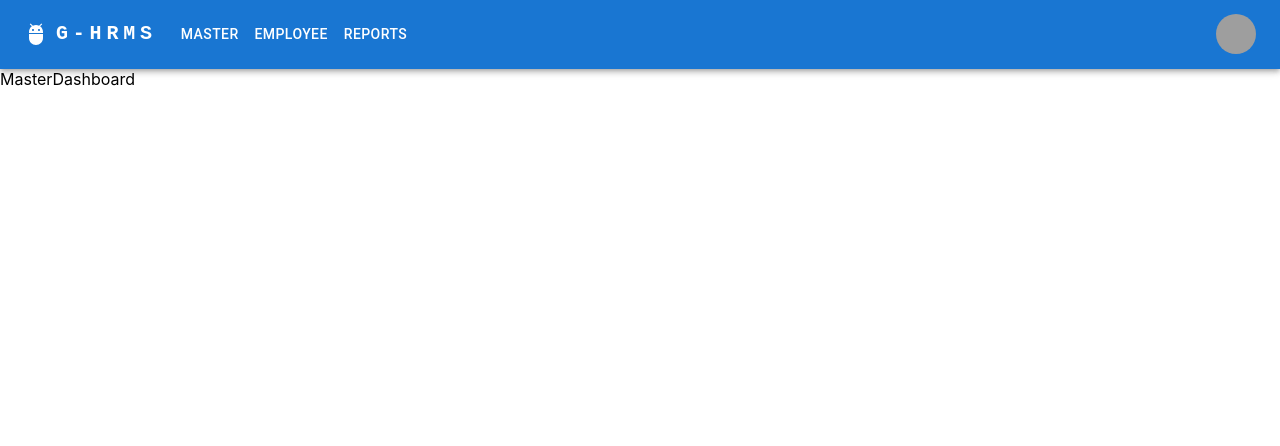
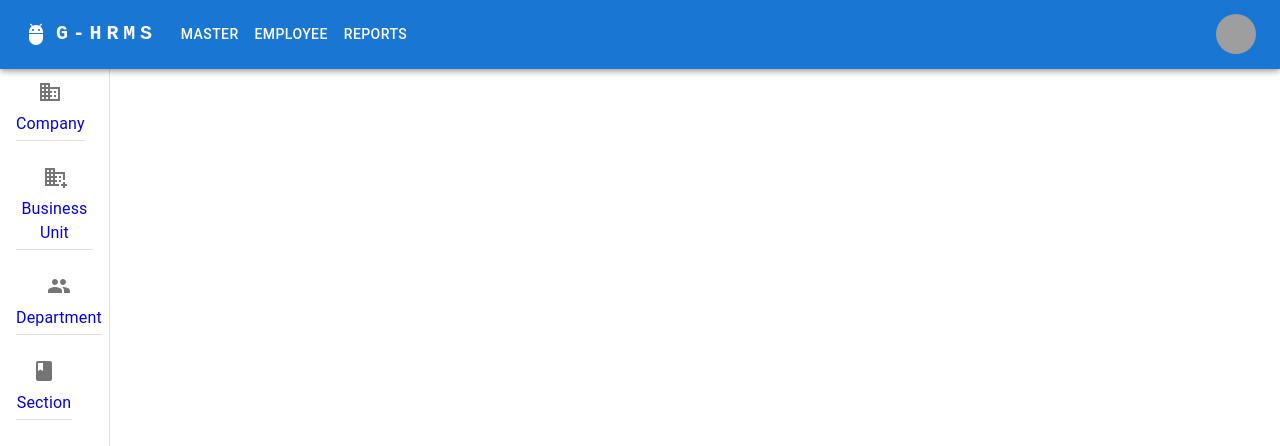
Before and after one commit to anandshuklanew919/hrms-front-end, a React (Create React App) app: page /master in a window 1280 px wide. Shown: the top 446 px of the page. Built offline with nearby package versions, Linux system fonts and the light colour scheme; grey boxes are pictures that could not be loaded.

Commit message:
drawer fix

```diff
--- a/src/UI/Header/Header.js
+++ b/src/UI/Header/Header.js
@@ -43,7 +43,9 @@ export default function Header() {
     };
 
     return (
-        <AppBar position="static">
+        <AppBar position="fixed"
+            sx={{ zIndex: (theme) => theme.zIndex.drawer + 1 }}
+        >
             <Container maxWidth="xl">
                 <Toolbar disableGutters>
                     <AdbIcon sx={{ display: { xs: 'none', md: 'flex' }, mr: 1 }} />
--- a/src/UI/Icons/Icon.js
+++ b/src/UI/Icons/Icon.js
@@ -2,7 +2,12 @@ import React from 'react'
 import SummarizeIcon from '@mui/icons-material/Summarize';
 import AddCardIcon from '@mui/icons-material/AddCard';
 import FileCopyIcon from '@mui/icons-material/FileCopy';
+import BusinessIcon from '@mui/icons-material/Business';
+import GroupIcon from '@mui/icons-material/Group';
+import DomainAddIcon from '@mui/icons-material/DomainAdd';
+import ClassIcon from '@mui/icons-material/Class';
 import { ICONS } from './IconConstant'
+
 
 export default function Icon(props) {
 
@@ -17,6 +22,18 @@ export default function Icon(props) {
         else if (icon === ICONS.FILECOPYICON) {
             return <FileCopyIcon />
         }
+        else if (icon === ICONS.BUSINESSICON) {
+            return <BusinessIcon />
+        }
+        else if (icon === ICONS.CLASSICON) {
+            return <ClassIcon />
+        }
+        else if (icon === ICONS.GROUPICON) {
+            return <GroupIcon />
+        }
+        else if (icon === ICONS.DOMAINADDICON) {
+            return <DomainAddIcon />
+        }
     }
 
     return getIcon()
--- a/src/UI/Icons/IconConstant.js
+++ b/src/UI/Icons/IconConstant.js
@@ -2,5 +2,10 @@
 export const ICONS = {
     SUMMARIZEICON: 'SummarizeIcon',
     ADDCARDICON: 'AddCardIcon',
-    FILECOPYICON: 'FileCopyIcon'
+    FILECOPYICON: 'FileCopyIcon',
+    BUSINESSICON: 'BusinessIcon',
+    GROUPICON: 'GroupIcon',
+    DOMAINADDICON: 'DomainAddIcon',
+    CLASSICON: 'ClassIcon'
+
 }
--- a/src/UI/Sidebar/Sidebar.js
+++ b/src/UI/Sidebar/Sidebar.js
@@ -25,12 +25,13 @@ export default function Sidebar(props) {
             }}
 
         >
-            <List sx={{ marginTop: 9 }}>
+            <List sx={{ marginTop: 8 }}>
                 {props.sidemenus.map((menu, index) => {
 
                     return (
                         <ListItem key={index} disablePadding>
-                            <NavLink to={menu.path}
+                            <ListItemButton>
+                                <NavLink to={menu.menupath}
                                     style={{ textDecoration: 'none' }}
                                     className={({ isActive }) => isActive ? 'active' : ''}
                                 >
@@ -38,15 +39,16 @@ export default function Sidebar(props) {
                                         justifyContent='center'
                                         sx={{ textAlign: 'center', marginBottom: 1 }}
                                     >
-                                    <ListItemButton>
+
                                         <ListItemIcon sx={{ display: 'block' }}>
                                             <Icon icon={menu.icon} />
                                         </ListItemIcon>
                                         <ListItemText primary={menu.menutext} />
                                         <Divider />
-                                    </ListItemButton>
+
                                     </Grid>
                                 </NavLink>
+                            </ListItemButton>
                         </ListItem>
                     )
 
--- a/src/component/Employee/Index.js
+++ b/src/component/Employee/Index.js
@@ -1,6 +1,8 @@
 import React from 'react'
 import { Grid } from '@mui/material'
 import { Outlet } from 'react-router-dom'
+
+
 
 export default function EmployeeRoot() {
     return (
--- a/src/component/Masters/Index.js
+++ b/src/component/Masters/Index.js
@@ -1,11 +1,23 @@
 import React from 'react'
 import { Grid } from '@mui/material'
 import { Outlet } from 'react-router-dom'
+import Sidebar from '../../UI/Sidebar/Sidebar'
+
+
+const EMPSIDEMENU = [
+    { menupath: 'company', menutext: 'Company', icon: 'BusinessIcon' },
+    { menupath: 'businessunit', menutext: 'Business Unit', icon: 'DomainAddIcon' },
+    { menupath: 'department', menutext: 'Department', icon: 'GroupIcon' },
+    { menupath: 'section', menutext: 'Section', icon: 'ClassIcon' }
+]
 
 export default function MasterRoot() {
     return (
-        <Grid item xs={12}>
-            <Outlet />
-        </Grid>
+        <>
+            <Sidebar sidemenus={EMPSIDEMENU} />
+            <Grid item xs={12}>
+                <Outlet />
+            </Grid>
+        </>
     )
 }
```
Lines whose indentation alone changed are shown as unchanged.
